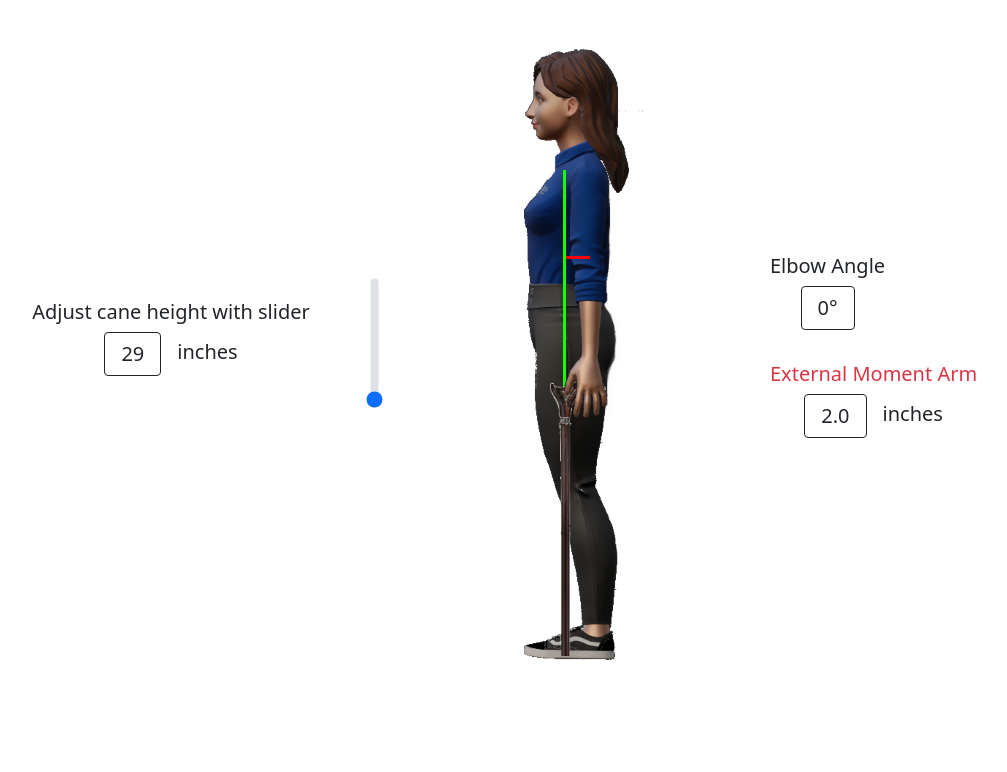
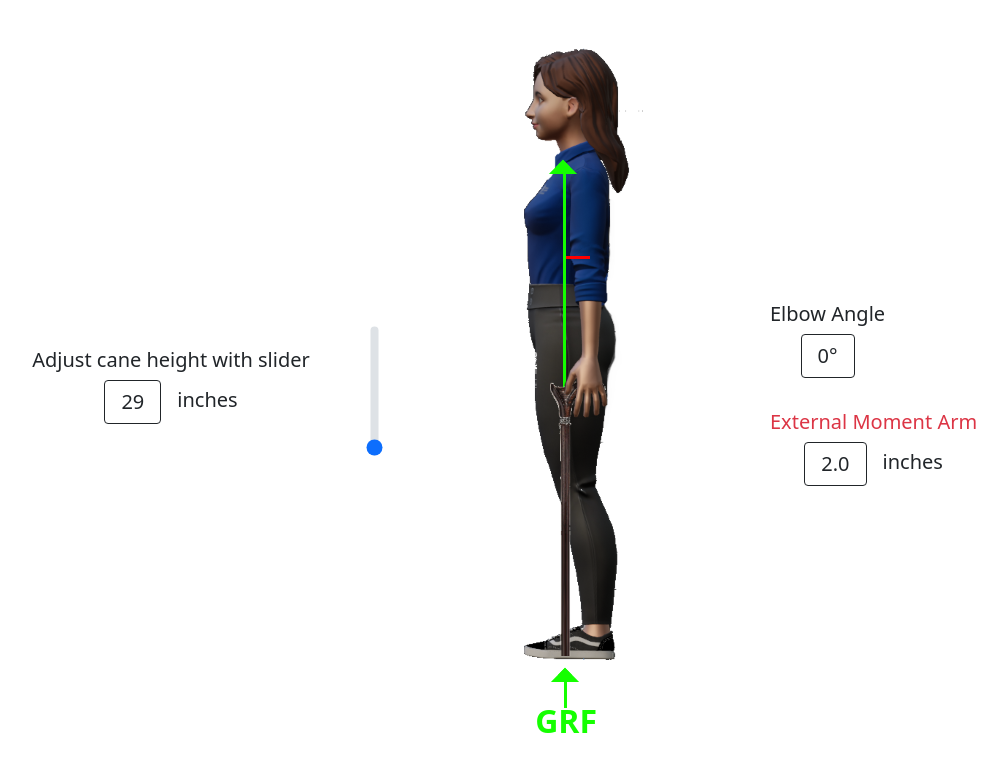
Before and after one commit to aDJaloliddin/Cane-height-elbow-angle-and-moment-arm-concept, a plain HTML site: page index.html in a window 1280 px wide. Shown: the whole page, without its empty margins (72-1079 px from the left). Drawn offline with Linux system fonts and the light colour scheme.

Commit message:
inch range changed, arrow added, some float format modified

```diff
--- a/assets/css/main.css
+++ b/assets/css/main.css
@@ -36,12 +36,30 @@
 
 .vertical-line {
     position: absolute;
+    display: inline-block;
+    width: 3px;
+    background-color: rgb(21, 255, 0);
+}
+
+.vertical-line-top {
     left: 21%;
     top:20%;
-    display: inline-block;
-    width: 3px;
     height: 400px;
-    background-color: rgb(21, 255, 0);
+}
+
+.vertical-line-bottom {
+    left: 22%;
+    top: 103%;
+    height: 30px;
+}
+
+.grf {
+    position: absolute;
+    left: 6%;
+    top: 106%;
+    color:rgb(21, 255, 0);
+    font-size: 2rem;
+    font-weight: 700;
 }
 
 .perpendicular-line {
@@ -58,3 +76,24 @@
 .cane-height-slider {
     transform: rotate(-90deg);
 }
+
+.arrow {
+    padding: 0;
+    width: 0;
+    height: 0;
+    border: 10px solid rgb(21, 255, 0);
+    border-left-color: rgba(255, 255, 255, 0);
+    border-bottom-color: rgba(255, 255, 255, 0);
+    transform: rotate(-45deg);
+    position: absolute;
+}
+
+.arrow-top {
+    left: 16%;
+    top: 19%;
+}
+
+.arrow-bottom {
+    left: 17%;
+    top: 102%;
+}
--- a/assets/js/index.js
+++ b/assets/js/index.js
@@ -85,7 +85,7 @@ $(document).ready(function () {
   const $top_cane = $(".image__top-cane");
   const $bottom_cane = $(".image__bottom-resizable-cane");
 
-  function move_cane(inch = 1, direction = TOP) {
+  function move_cane(inch = 0.5, direction = TOP) {
     if (direction) {
       distance -= inch * ONE_INCH;
     } else {
@@ -128,8 +128,8 @@ $(document).ready(function () {
       }
 
       $(".js-cane-height").text($(this).val());
-      $(".js-elbow-angle").text((get_alfa() + get_beta()).toFixed(2));
-      $('.js-perpendicular').text(((DEFAULT_PERPENDICULAR_LENGTH + get_perpendicular_length())/ONE_INCH).toFixed(2));
+      $(".js-elbow-angle").text(Math.round(get_alfa() + get_beta()));
+      $('.js-perpendicular').text(((DEFAULT_PERPENDICULAR_LENGTH + get_perpendicular_length())/ONE_INCH).toFixed(1));
 
       $(".perpendicular-line").css(
         "width",
--- a/index.html
+++ b/index.html
@@ -18,19 +18,23 @@
                         <p class="fs-5"><span class="btn btn-outline-dark fs-5 px-3 js-cane-height me-3">29</span>inches</p>
                     </div>
                     <div class="form-group">
-                        <input class="cane-height-slider form-range" type="range" min="29" max="37" value="29">
+                        <input class="cane-height-slider form-range" type="range" min="29" max="37" step="0.5" value="29">
                     </div>
                 </div>
             </div>
-            <div class="col-12 col-md-4 col-lg-3">
-                <div class="image__wrapper mx-auto">
-                    <span class="vertical-line"></span>
+            <div class="col-12 col-md-4 col-lg-3 mb-5">
+                <div class="image__wrapper mx-auto mb-5">
+                    <div class="arrow arrow-top"></div>
+                    <span class="vertical-line vertical-line-top"></span>
                     <span class="perpendicular-line"></span>
                     <img class="image__body" src="./assets/images/Body-resized.png" alt="body">
                     <img class="image__upper-arm" src="./assets/images/upper-arm-resized.png" alt="upper arm">
                     <img class="image__lower-arm" src="./assets/images/Lower-Arm-resized.png" alt="lower arm">
                     <img class="image__top-cane" src="./assets/images/Cane-top-resized.png" alt="cane top">
                     <img class="image__bottom-resizable-cane" src="./assets/images/Cane-resizeable-bottom-resized.png" alt="cane resizeable bottom">
+                    <div class="arrow arrow-bottom"></div>
+                    <span class="vertical-line vertical-line-bottom"></span>
+                    <span class="grf">GRF</span>
                 </div>
             </div>
             <div class="col-12 col-md-4 d-flex align-items-center align-items-md-start flex-column justify-content-center">
```
